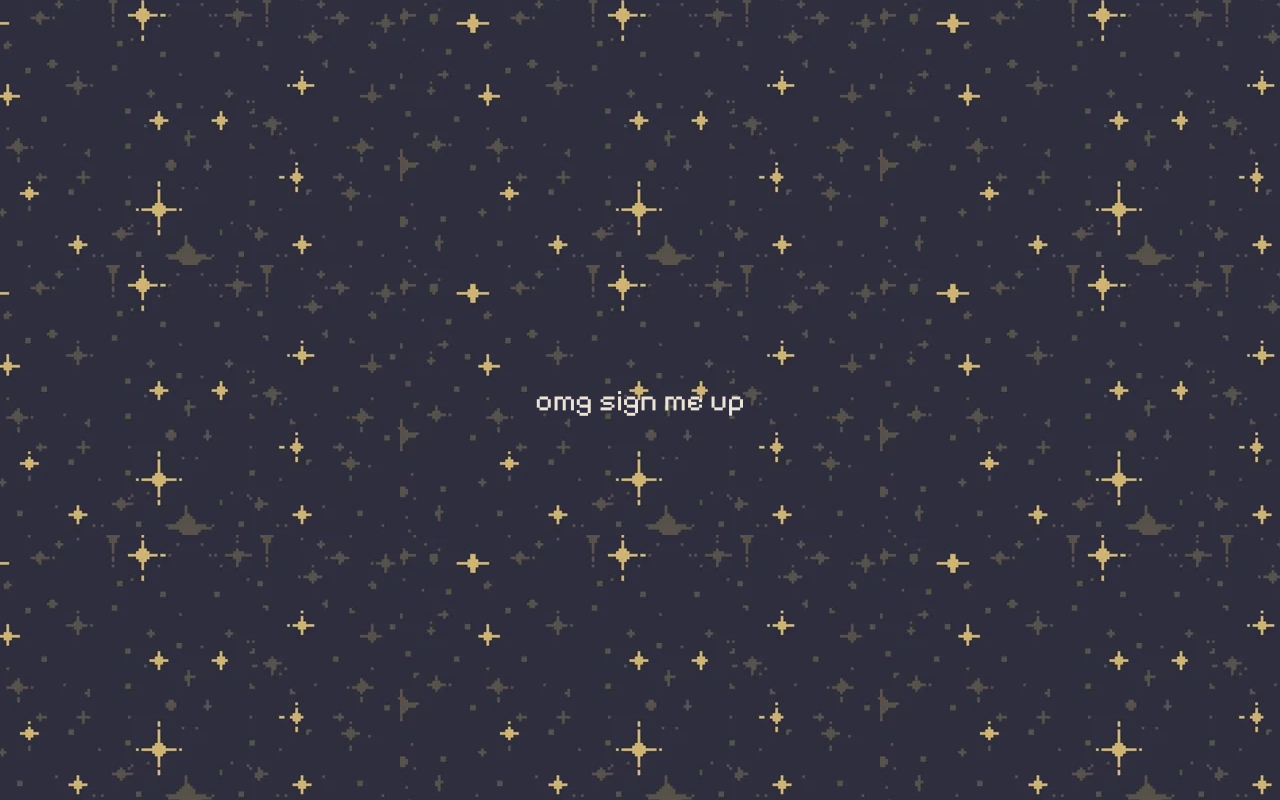
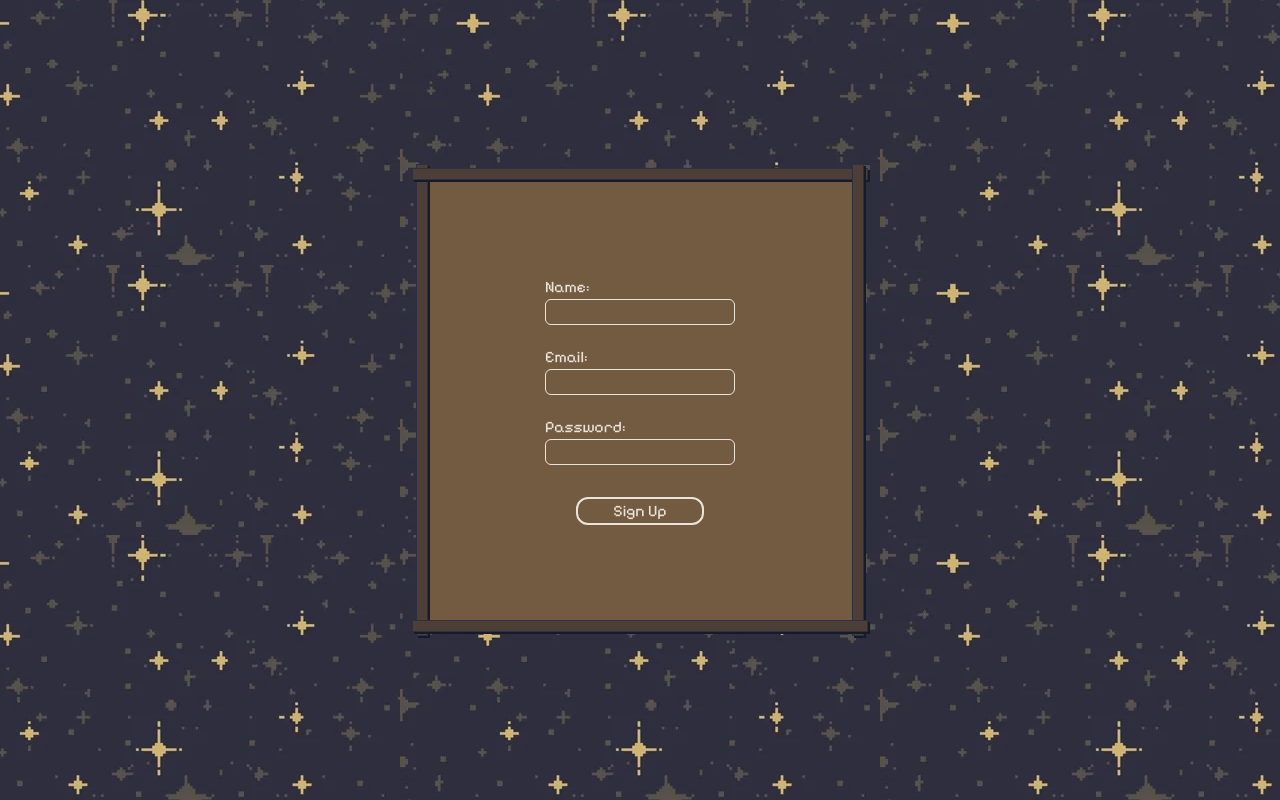
Before and after one commit to devsoc-unsw/trainee-ares-26t1, a React (Vite) app in the folder frontend/: page /register in a window 1280 px wide. Built offline with nearby package versions, Linux system fonts and the light colour scheme.

Commit message:
style: updating the UI for login, register, landing, and some stub for Dashboard

```diff
--- a/frontend/index.html
+++ b/frontend/index.html
@@ -4,6 +4,7 @@
     <meta charset="UTF-8" />
     <meta name="viewport" content="width=device-width, initial-scale=1.0" />
     <title>meowmentum</title>
+    <meta name="description" content="App to reduce pawcrastination">
   </head>
   <body>
     <div id="root"></div>
--- a/frontend/src/App.tsx
+++ b/frontend/src/App.tsx
@@ -4,6 +4,7 @@ import LoginPage from "./pages/LoginPage";
 import RegisterPage from "./pages/RegisterPage";
 import NotFoundPage from "./pages/NotFoundPage";
 import GlobalLayout from "./pages/GlobalLayout";
+import DashboardPage from "./pages/DasboardPage";
 
 function App() {
   return(
@@ -12,6 +13,7 @@ function App() {
         <Route path="/" element={<LandingPage />} />
         <Route path="/login" element={<LoginPage />} />
         <Route path="/register" element={<RegisterPage />} />
+        <Route path="/dashboard" element={<DashboardPage />} />
         <Route path="*" element={<NotFoundPage />} />
       </Routes>
     </GlobalLayout>
--- /dev/null
+++ b/frontend/src/pages/DasboardPage.tsx
@@ -0,0 +1,24 @@
+import WoodContainer from "../components/WoodContainer";
+
+const DashboardPage = () => {
+    return (
+        <div className="flex flex-col min-h-screen">
+            <div className="flex flex-row justify-between">
+                <div className="flex flex-col">
+                    <div className="flex flex-row">
+                        <p className="pl-1 pr-1 bg-theme-brown/60 rounded-md">Enter </p>
+                        <p> to save</p>
+                    </div>
+                    <div className="flex flex-row mt-2">
+                        <p className="pl-1 pr-1 bg-theme-brown/60 rounded-md">Esc </p>
+                        <p>to cancel</p>
+                    </div>
+                </div>
+            <div/>
+            <div><p>Fence for currency</p></div>
+            </div>
+        </div>
+    )
+}
+
+export default DashboardPage;
--- a/frontend/src/pages/LandingPage.tsx
+++ b/frontend/src/pages/LandingPage.tsx
@@ -1,5 +1,6 @@
 import { useState } from "react";
 import { testApi } from "../api/api";
+import { Link } from "react-router-dom";
 import WoodContainer from "../components/WoodContainer";
 
 const LandingPage = () => {
@@ -16,13 +17,14 @@ const LandingPage = () => {
 
   return (
     <WoodContainer>
-    <div className="flex flex-col items-center justify-center gap-6">
-      <WoodContainer>
-        <h1 className="text-theme-black text-center">Meowmentum :3</h1>
-      </WoodContainer>
-      <button className="bg-theme-yellow text-theme-black" onClick={handleClick}>Click Me to check api!</button>
-      <p>{helloString ? helloString : "Nothing is here"}</p>
-    </div>
+      <div className="flex flex-col items-center justify-center gap-10 h-[70vh]">
+        <WoodContainer>
+            <h1 className="text-theme-black text-center text-5xl">Meowmentum :3</h1>
+        </WoodContainer>
+        <Link to='/login' className="bg-theme-yellow text-theme-black border-transparent shadow-xl rounded-2xl mt-10 p-5 text-xl w-[20vw] flex justify-center">
+          Login / Sign Up
+        </Link>
+      </div>
     </WoodContainer>
   );
 }
--- a/frontend/src/pages/LoginPage.tsx
+++ b/frontend/src/pages/LoginPage.tsx
@@ -1,7 +1,25 @@
+import { Link } from "react-router-dom";
+import WoodContainer from "../components/WoodContainer";
+
 const LoginPage = () => {
   return (
     <div className="flex flex-col items-center justify-center">
-      <h1>i love logging in</h1>
+      <WoodContainer>
+      <form className="flex flex-col p-5 w-[30vw] h-[50vh] items-center justify-center gap-5">
+        <div>
+          <label>Email:</label>
+          <input name="email" type="string" required className="flex border-1 rounded-md"/>
+        </div>
+        <div>
+          <label>Password:</label>
+          <input name="password" type="password" required className="flex border-1 rounded-md"/>
+        </div>
+        <div className="flex justify-center pt-3">
+          <button type="submit" className="flex justify-center border-2 rounded-xl w-[10vw]">Login</button>
+        </div>
+      </form>
+      </WoodContainer>
+      <Link to="/register" className="mt-5 underline hover:decoration-sky-500">Create Account</Link>
     </div>
   );
 }
--- a/frontend/src/pages/RegisterPage.tsx
+++ b/frontend/src/pages/RegisterPage.tsx
@@ -1,7 +1,27 @@
+import WoodContainer from "../components/WoodContainer";
+
 const RegisterPage = () => {
   return (
     <div className="flex flex-col items-center justify-center">
-      <h1>omg sign me up</h1>
+      <WoodContainer>
+      <form className="flex flex-col p-5 w-[30vw] h-[50vh] items-center justify-center gap-5">
+        <div>
+          <label>Name:</label>
+          <input name="name" type="string" className="flex border-1 rounded-md"/>
+        </div>
+        <div>
+          <label>Email:</label>
+          <input name="email" type="string" required className="flex border-1 rounded-md"/>
+        </div>
+        <div>
+          <label>Password:</label>
+          <input name="password" type="password" required className="flex border-1 rounded-md"/>
+        </div>
+        <div className="flex justify-center pt-3">
+          <button type="submit" className="flex justify-center border-2 rounded-xl w-[10vw]">Sign Up</button>
+        </div>
+      </form>
+      </WoodContainer>
     </div>
   );
 }
```
Also changed, not shown: 1 other file (tests, documents, lock files or other folders).
